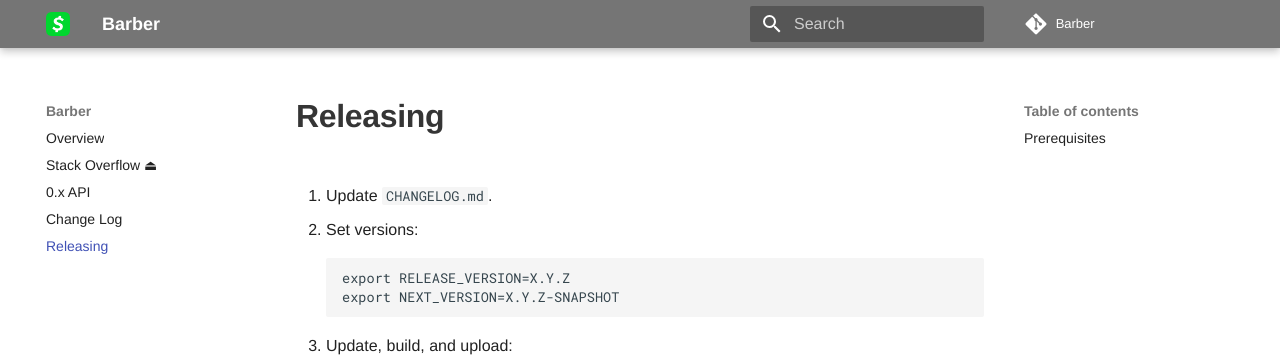
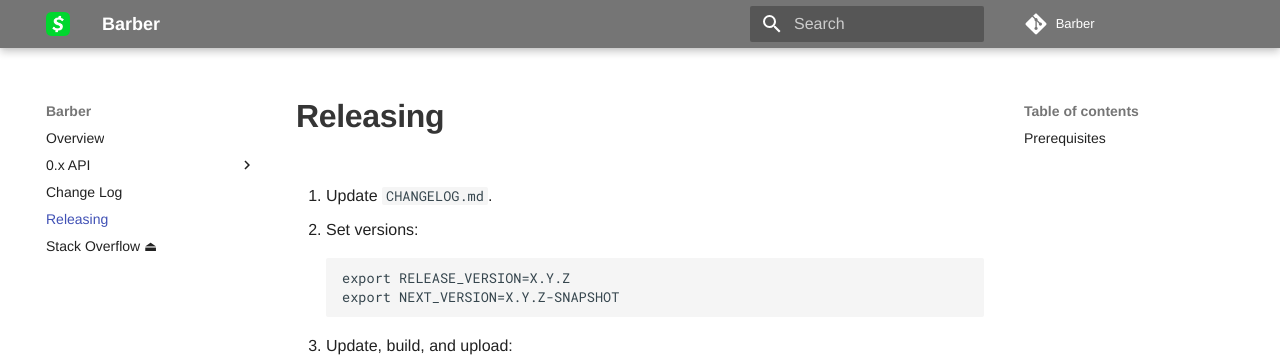
Before and after one commit to cashapp/barber, an MkDocs documentation site: the page built from docs/releasing.md, in a window 1280 px wide. Shown: the top 357 px of the page. Built offline with MkDocs 1.6.1 and Material for MkDocs 9.7.7, drawn with Linux system fonts in a browser that asks for light colours; some web fonts are replaced; comment, search, counter and statistics services are not loaded; part of the change alters nothing that is shown.

Commit message:
Fix kdocs link

```diff
--- a/mkdocs.yml
+++ b/mkdocs.yml
@@ -39,7 +39,9 @@ markdown_extensions:
 
 nav:
   - 'Overview': index.md
-  - 'Stack Overflow ⏏': https://stackoverflow.com/questions/tagged/barber?sort=active
-  - '0.x API': 0.x/barber/app/cash/barber/index.md
+  - '0.x API':
+      - 'barber': 0.x/barber/app.cash.barber/index.md
+      - 'barber.models': 0.x/barber/app.cash.barber.models/index.md
   - 'Change Log': changelog.md
   - 'Releasing': releasing.md
+  - 'Stack Overflow ⏏': https://stackoverflow.com/questions/tagged/barber?sort=active
```
